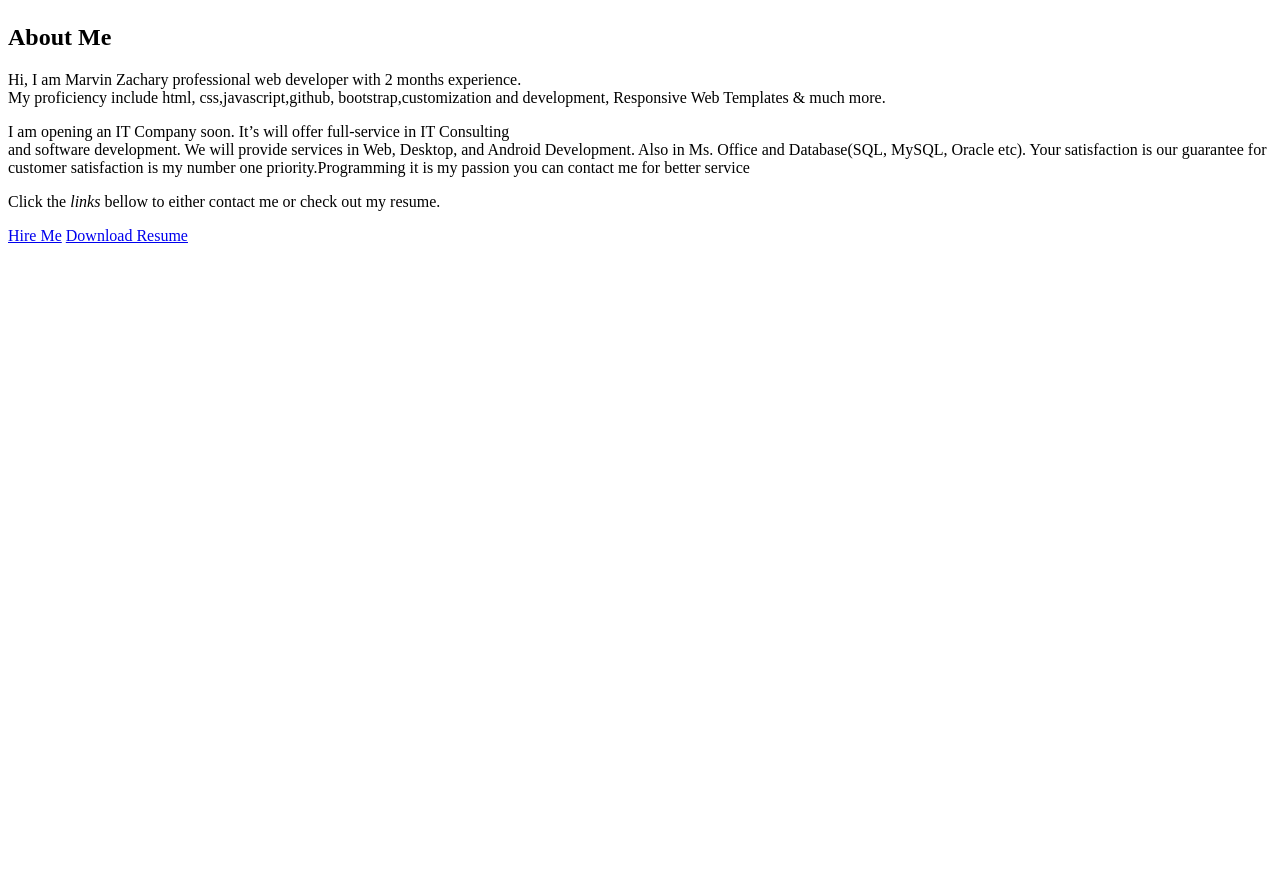
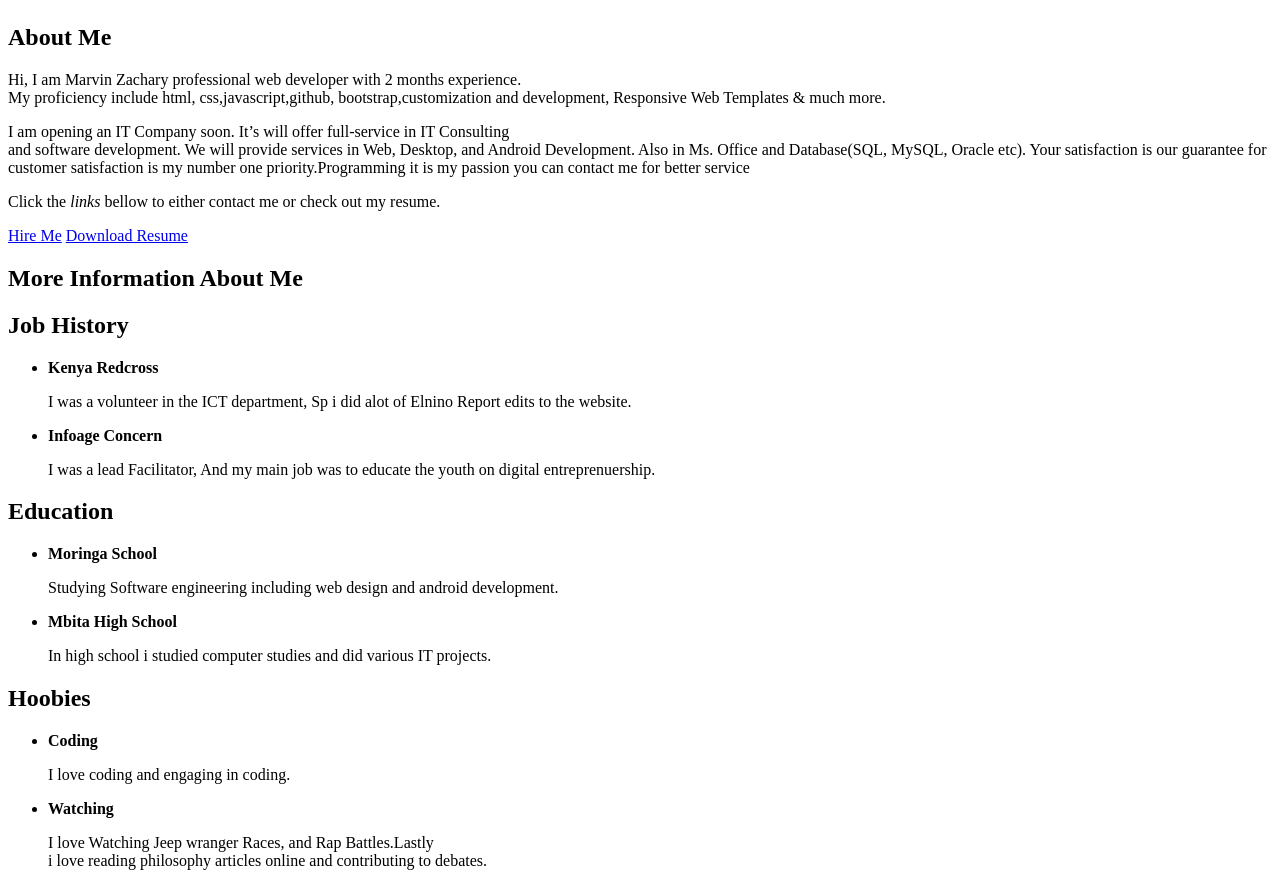
Before and after one commit to marvzach/Portfolio, a plain HTML site: page about.html in a window 1280 px wide. Shown: the part 1884-2770 px from the top of the page. Before the commit the page ends 2137 px from the top, so only its background shows below. Drawn offline with Linux system fonts and the light colour scheme; a web font is replaced by a local one.

Commit message:
added Education, Hoobies and Job experience Section using ul and class and id selectors

```diff
--- a/about.html
+++ b/about.html
@@ -50,5 +50,33 @@
           </div>
         </div>
       </section>
+      <!-- Education, Hoobies and Job experience Section -->
+      <section id="education">
+        <h1>More Information <span>About Me</span></h1>
+        <div class="edu">
+          <h2>Job History</h2>
+          <ul>
+            <li><strong>Kenya Redcross </strong><p>I was a volunteer in the ICT department, Sp i did alot of Elnino Report edits to the website.</p></li>
+            <li><strong>Infoage Concern </strong><p>I was a lead Facilitator, And my main job was to educate the youth on digital entreprenuership.</p> </li>
+          </ul>
+        </div>
+        <div class="edu">
+          <h2>Education</h2>
+          <ul>
+            <li><strong>Moringa School </strong><p>Studying Software engineering including web design and android development.</p></li>
+            <li><strong>Mbita High School</strong><p>In high school i studied computer studies and did various IT projects.</p> </li>
+          </ul>
+        </div>
+        <div class="edu">
+          <h2>Hoobies</h2>
+          <ul>
+            <li><strong>Coding </strong><p>I love coding and engaging in coding.</p></li>
+            <li><strong>Watching </strong><p>I love Watching Jeep wranger Races,
+              and Rap Battles.Lastly<br> i love reading philosophy articles online and contributing
+              to debates. </li>
+            </ul>
+          </div>
+        </section>
+
         </body>
         </html>
```
